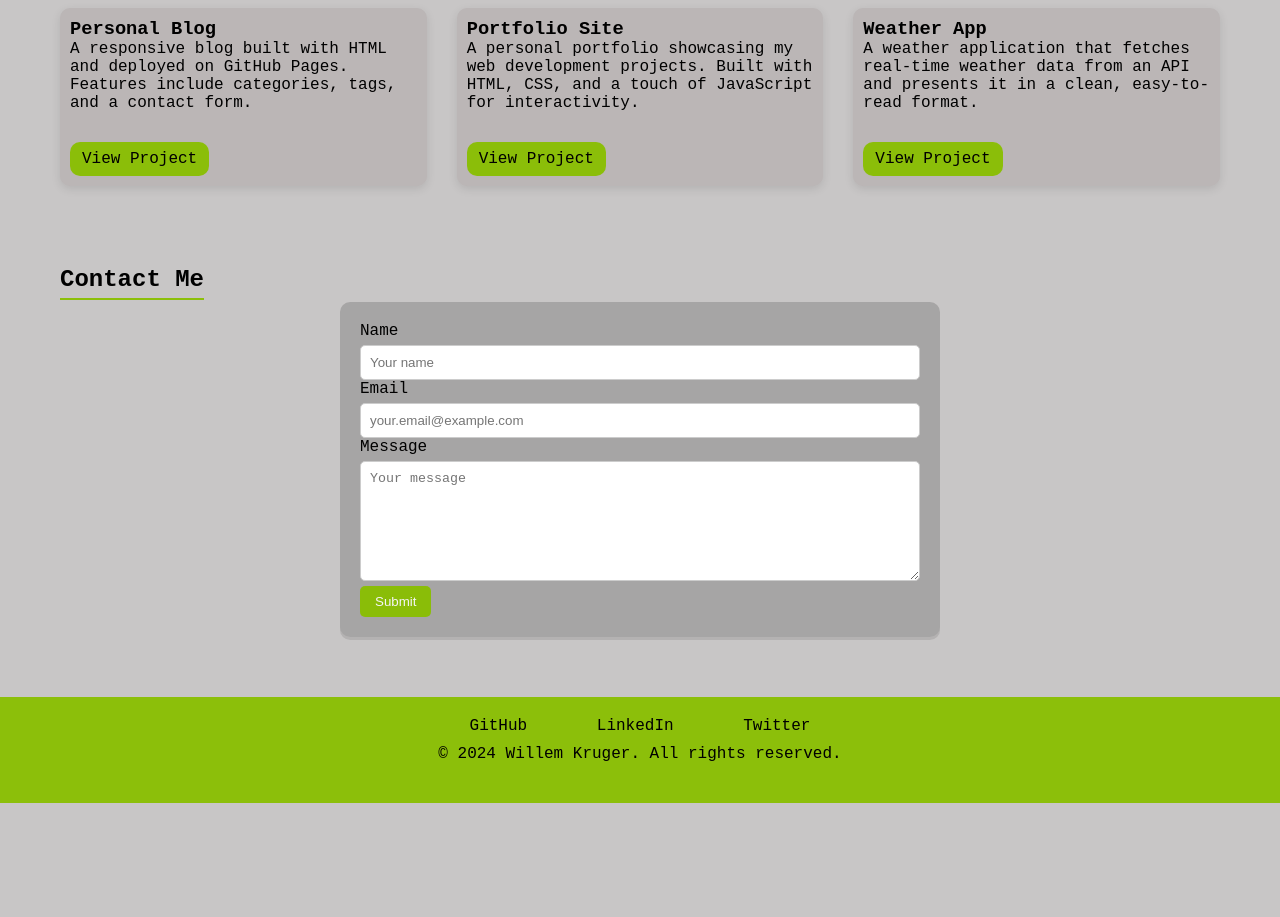
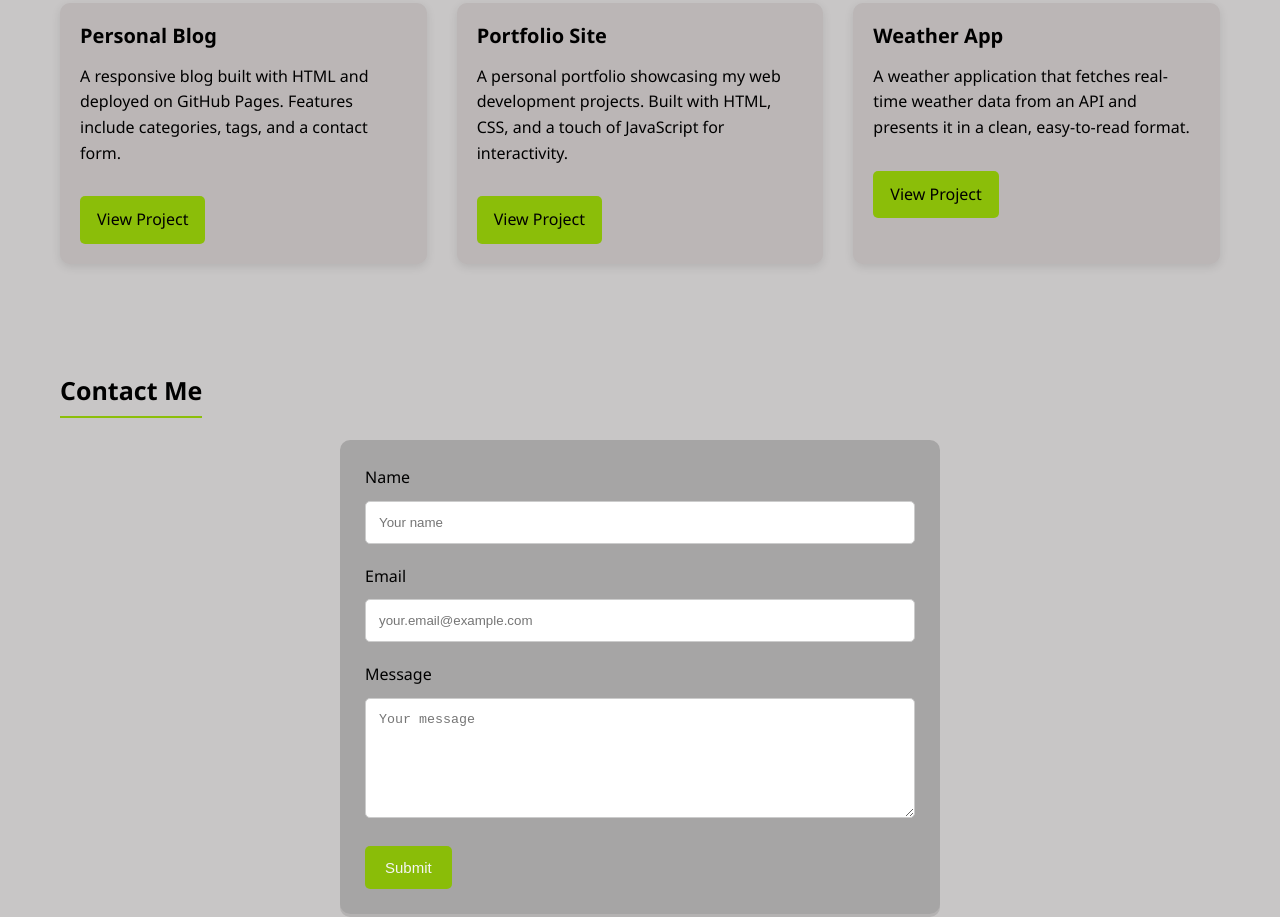
Before and after one commit to WillemBarendKruger/HTML-code, a plain HTML site: page index.html in a window 1280 px wide. Shown: the part 921-1838 px from the top of the page. Before the commit the page ends 1724 px from the top, so only its background shows below. Drawn offline with Linux system fonts and the light colour scheme.

Commit message:
Feature - updated the font sizes

```diff
--- a/style.css
+++ b/style.css
@@ -9,8 +9,9 @@ html{
 }
 
 body{
-    font-family: 'Courier New', Courier, monospace;
+    font-family: 'Segoe UI', Tahoma, Geneva, Verdana, sans-serif;
     background-color: #655f5f5a;
+    line-height: 1.6;
 
 }
 
@@ -23,9 +24,16 @@ header{
     z-index: 1000;
 }
 
+header .navbar{
+    display: flex;
+    justify-content: space-between;
+    align-items: center;
+    max-width: 1200px;
+}
+
 .navbar, li, a{
     text-align: center;
-    padding: 10px 20px;
+    padding: 20px 10px;
     list-style: none;
     text-decoration: none;
     color: black;
@@ -54,7 +62,7 @@ main{
 
 #about-me div{
     flex: 1;
-    min-width: 390px;
+    min-width: 300px;
     padding: 10px;
 }
 
@@ -85,9 +93,10 @@ main{
 }
 #skills li{
     background-color: rgba(137, 191, 0, 0.95);
-    padding: 8px 10px;
-    border-radius: 15px;
+    padding: 8px 15px;
+    border-radius: 20px;
     transition: box-shadow 0.3s, transform 0.3s;
+    font-weight: 500;
 }
 
 #skills li:hover{
@@ -107,7 +116,7 @@ main{
     border-radius: 10px;
     box-shadow: 0 3px 10px rgba(0, 0, 0, 0.1);
     background-color: rgb(187, 182, 182);
-    padding: 10px;
+    padding: 20px;
     transition: transform 0.3s, box-shadow 0.3s;
 }
 
@@ -118,9 +127,9 @@ main{
 
 #my-projects a{
     background-color: rgba(137, 191, 0, 0.95);
-    padding: 8px 12px;
-    border-radius: 10px;
-    margin-top: 10px;
+    padding: 11px 17px;
+    border-radius: 5px;
+    margin-top: 15px;
     display: inline-block;
     transition: background-color 0.3s;
 }
@@ -132,21 +141,25 @@ main{
 /* contact-me */
 #contact form{
     background-color: rgba(0, 0, 0, 0.17);
-    padding: 20px;
+    padding: 25px;
     border-radius: 10px;
     box-shadow: 0 3px rgba(0, 0, 0, 0.1);
-    margin: 2px auto 0;
+    margin: 7px auto 0;
     max-width: 600px;
 }
 
+#contact form div{
+    margin-bottom: 20px;
+}
+
 #contact label{
-    /* margin-bottom: 15px; */
     display: block;
-    margin-bottom: 5px;
+    margin-bottom: 10px;
+    font-weight: 500;
 }
 #contact input, #contact textarea{
     width: 100%;
-    padding: 9px;
+    padding: 13px;
     border: 1px solid #ccc;
     border-radius: 5px;
     transition: border-color 0.3s;
@@ -155,7 +168,7 @@ main{
 #contact input:focus, #contact textarea:focus{
     outline: none;
     border-color:rgba(137, 191, 0, 0.95) ;
-    box-shadow: 0 0 0 2pc rgba(137, 191, 0, 0.95);
+    box-shadow: 0 0 0 3px rgba(137, 191, 0, 0.95);
 }
 
 #contact textarea{
@@ -167,10 +180,12 @@ main{
     background-color: rgba(137, 191, 0, 0.95);
     color: whitesmoke;
     border: none;
-    padding: 8px 15px;
+    padding: 13px 20px;
     border-radius: 5px;
     cursor: pointer;
     transition: background-color 0.4s;
+    font-weight: 500;
+    font-size: 15px;
 }
 
 #contact  button:hover{
@@ -182,8 +197,8 @@ footer{
     background-color: rgba(137, 191, 0, 0.95);
     color: rgba(0, 0, 0);
     text-align: center;
-    padding: 20px;
-    margin-top: 20px;
+    padding: 25px 0;
+    margin-top: 25px;
 }
 
 footer div{
@@ -193,8 +208,9 @@ margin-bottom: 10px;
 footer a{
     color: rgba(0, 0, 0);
     text-decoration: none;
-    margin: 0 10px;
+    margin: 0 15px;
     transition: color 0.4s;
+    font-weight: 500;
 }
 
 footer a:hover{
@@ -202,19 +218,42 @@ footer a:hover{
 }
 
 /* Micelinea */
+nav ul{
+    display: flex;
+
+}
+
+nav ul li{
+    margin-left: 0 35px;
+}
+
+h1{
+    font-size: 30px;
+}
+
 h2{
     border-bottom: 2px solid rgba(137, 191, 0, 0.95);
     display: inline-block;
-    padding-bottom: 5px;
+    padding-bottom: 10px;
+    font-size: 25px;
+}
+
+h3{
+    font-size: 20px;
+}
+
+h1, h2, h3{
+    margin-bottom: 15px;
+    font-weight: 600;
+    line-height: 1.3;
 }
 
 section{
-    padding: 40px 0;
+    padding: 55px 0;
 }
 
 p{
-    display: block;
-    margin: 0 0 20px 0;
+    margin-bottom: 15px;
 }
 
 /* mobile confihurations */
@@ -225,7 +264,7 @@ p{
             }
 
             nav ul li {
-                margin: 0.5rem 0;
+                margin: 0.10px 0;
             }
 
             #about-me {
@@ -244,6 +283,6 @@ p{
 
             header .navbar {
                 flex-direction: column;
-                gap: 1rem;
+                gap: 15px;
             }
         }
```
